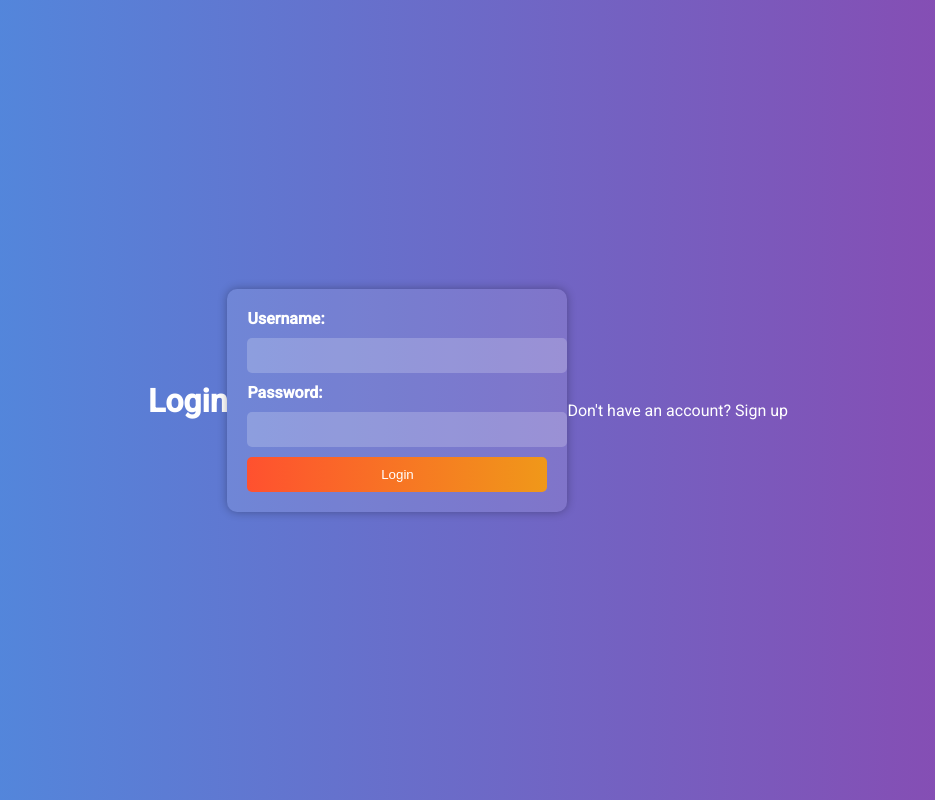
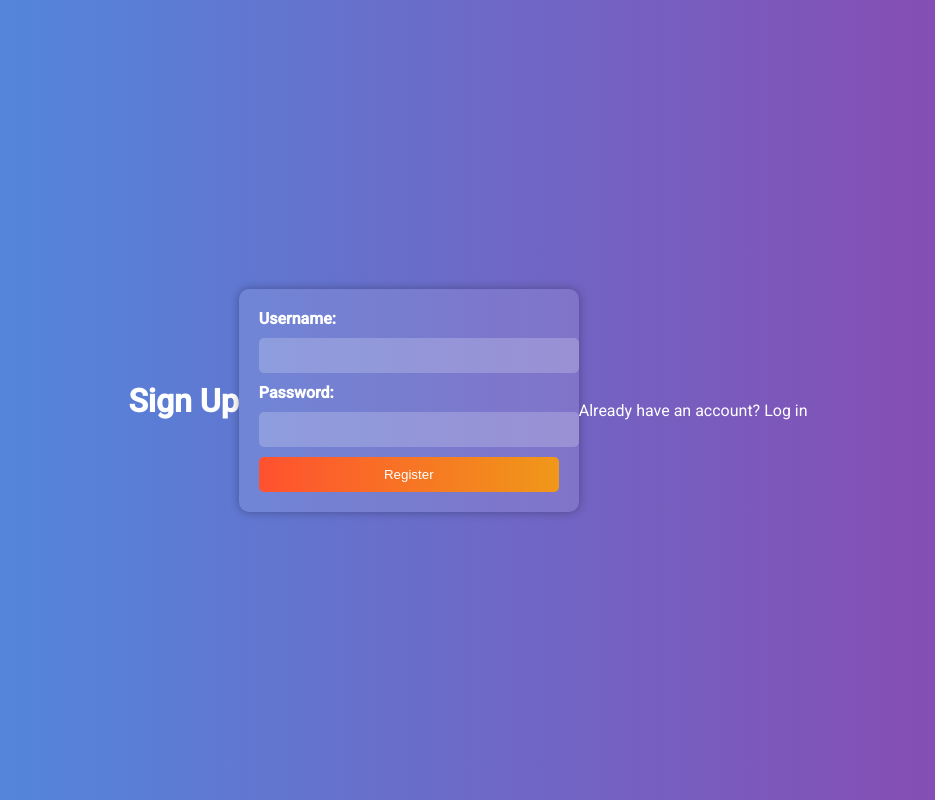
Before and after one commit to kokilaganta/LoginForm1, a website: page index.html in a window 1280 px wide. Shown: the whole page, without its empty margins (172-1107 px from the left). Drawn offline with Linux system fonts and the light colour scheme.

Commit message:
Add files via upload

```diff
--- a/index.html
+++ b/index.html
@@ -3,7 +3,7 @@
 <head>
     <meta charset="UTF-8">
     <meta name="viewport" content="width=device-width, initial-scale=1.0">
-    <title>Login</title>
+    <title>Register</title>
     <link href="https://fonts.googleapis.com/css2?family=Roboto:wght@300;400;500&display=swap" rel="stylesheet">
     <style>
         body {
@@ -72,16 +72,16 @@
     </style>
 </head>
 <body>
-    <h1>Login</h1>
-    <form action="/submit-login" method="post">
+    <h1>Sign Up</h1>
+    <form action="/submit-registration" method="post">
         <label for="username">Username:</label>
         <input type="text" id="username" name="username" required>
         <br>
         <label for="password">Password:</label>
         <input type="password" id="password" name="password" required>
         <br>
-        <button type="submit">Login</button>
+        <button type="submit">Register</button>
     </form>
-    <a class="link" href="/register">Don't have an account? Sign up</a>
+    <a class="link" href="/login">Already have an account? Log in</a>
 </body>
 </html>
```
